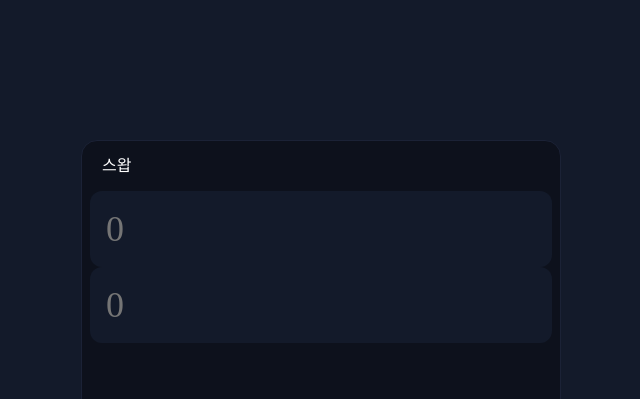
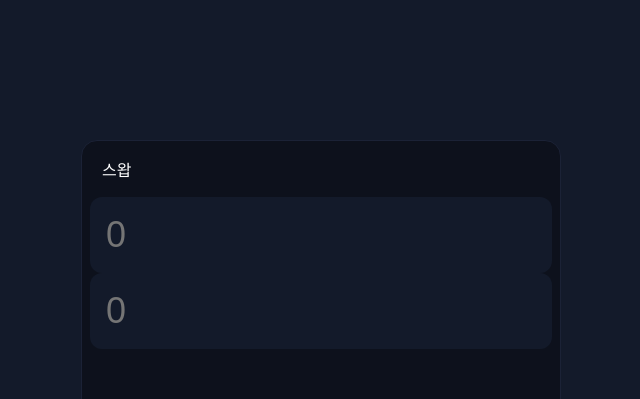
Before and after one commit to dnacu/uniswap, a React (Vite) app: page / in a window 1280 px wide. Shown: the top 399 px of the page, without its empty margins (319-959 px from the left). Built offline with nearby package versions, Linux system fonts and the light colour scheme.

Commit message:
feat: flex를 핸들링하는 Stack 관련 컴포넌트를 구성한다

```diff
--- a/package.json
+++ b/package.json
@@ -15,8 +15,7 @@
     "axios": "^1.3.4",
     "react": "^18.2.0",
     "react-dom": "^18.2.0",
-    "styled-components": "^5.3.8",
-    "styled-normalize": "^8.0.7"
+    "styled-components": "^5.3.8"
   },
   "devDependencies": {
     "@types/node": "^18.14.6",
--- /dev/null
+++ b/src/components/common/HStack/HStack.tsx
@@ -0,0 +1,5 @@
+import { Stack, StackProps } from '../Stack/Stack'
+
+type HStackProps = Omit<StackProps, 'direction'>
+
+export const HStack = (props: HStackProps) => <Stack direction="row" {...props} />
--- /dev/null
+++ b/src/components/common/HStack/index.ts
@@ -0,0 +1 @@
+export { HStack } from './HStack'
--- /dev/null
+++ b/src/components/common/Stack/index.ts
@@ -0,0 +1 @@
+export { Stack } from './Stack'
--- /dev/null
+++ b/src/components/common/VStack/VStack.tsx
@@ -0,0 +1,5 @@
+import { Stack, StackProps } from '../Stack/Stack'
+
+type VStackProps = Omit<StackProps, 'direction'>
+
+export const VStack = (props: VStackProps) => <Stack direction="column" {...props} />
--- /dev/null
+++ b/src/components/common/VStack/index.ts
@@ -0,0 +1 @@
+export { VStack } from './VStack'
--- a/src/styles/GlobalStyle.ts
+++ b/src/styles/GlobalStyle.ts
@@ -1,14 +1,19 @@
 import { createGlobalStyle } from 'styled-components'
-import { normalize } from 'styled-normalize'
 
 export const GlobalStyle = createGlobalStyle`
-  ${normalize}
+  :where(body, iframe, pre, img, svg, video, canvas, select) {
+    max-width: 100%;
+    overflow: auto;
+  }
 
   * {
-  margin: 0;
-  padding: 0;
-  box-sizing: border-box;
-}
+    margin: 0;
+    padding: 0;
+    font-family: sans-serif;
+    box-sizing: border-box;
+    -webkit-touch-callout: none;
+    -webkit-tap-highlight-color: rgba(0, 0, 0, 0);
+  }
 
   html {
     background-color: rgb(19, 26, 42);
@@ -16,24 +21,79 @@ export const GlobalStyle = createGlobalStyle`
 
   body {
     overflow-x: hidden;
-    -webkit-font-smoothing: antialiased;
     -webkit-overflow-scrolling: touch;
+    height: 100%;
+    min-height: -webkit-fill-available;
+  }
+
+  h1,
+  h2,
+  h3,
+  h4,
+  h5,
+  h6 {
+    font-weight: normal;
   }
 
   button {
-    &:disabled {
-      cursor: default;
-    }
+    user-select: none;
+    background-color: rgba(0, 0, 0, 0);
+    border: none;
+    cursor: pointer;
   }
 
-  input[type="number"]::-webkit-outer-spin-button,
-  input[type="number"]::-webkit-inner-spin-button {
-      -webkit-appearance: none;
-      -moz-appearance: none;
-      appearance: none;
+  ul,
+  ol,
+  li {
+    list-style: none;
   }
 
-  input[type=number] {
-      -moz-appearance: textfield;
+  a,
+  a:hover,
+  a:visited {
+    text-decoration: none;
+    color: inherit;
+  }
+
+  select {
+    background-color: white;
+  }
+
+  fieldset {
+    border: none;
+  }
+
+  input:focus,
+  button:focus,
+  select:focus,
+  textarea:focus {
+    outline: none;
+  }
+
+  input,
+  textarea {
+    -webkit-appearance: none;
+    -webkit-border-radius: 0;
+  }
+
+  input[type='number']::-webkit-outer-spin-button,
+  input[type='number']::-webkit-inner-spin-button {
+    -webkit-appearance: none;
+    margin: 0;
+  }
+
+  input:-webkit-autofill,
+  input:-webkit-autofill:hover,
+  input:-webkit-autofill:focus,
+  input:-webkit-autofill:active {
+    -webkit-box-shadow: 0 0 0 30px white inset !important;
+  }
+
+  ::-ms-clear {
+    display: none !important;
+  }
+
+  ::-ms-reveal {
+    display: none !important;
   }
 `
```
Also changed, not shown: src/components/common/Stack/Stack.tsx (added, +28 -0 lines), src/styles/core/flex.ts (added, +48 -0 lines), 1 other file (tests, documents, lock files or other folders).
